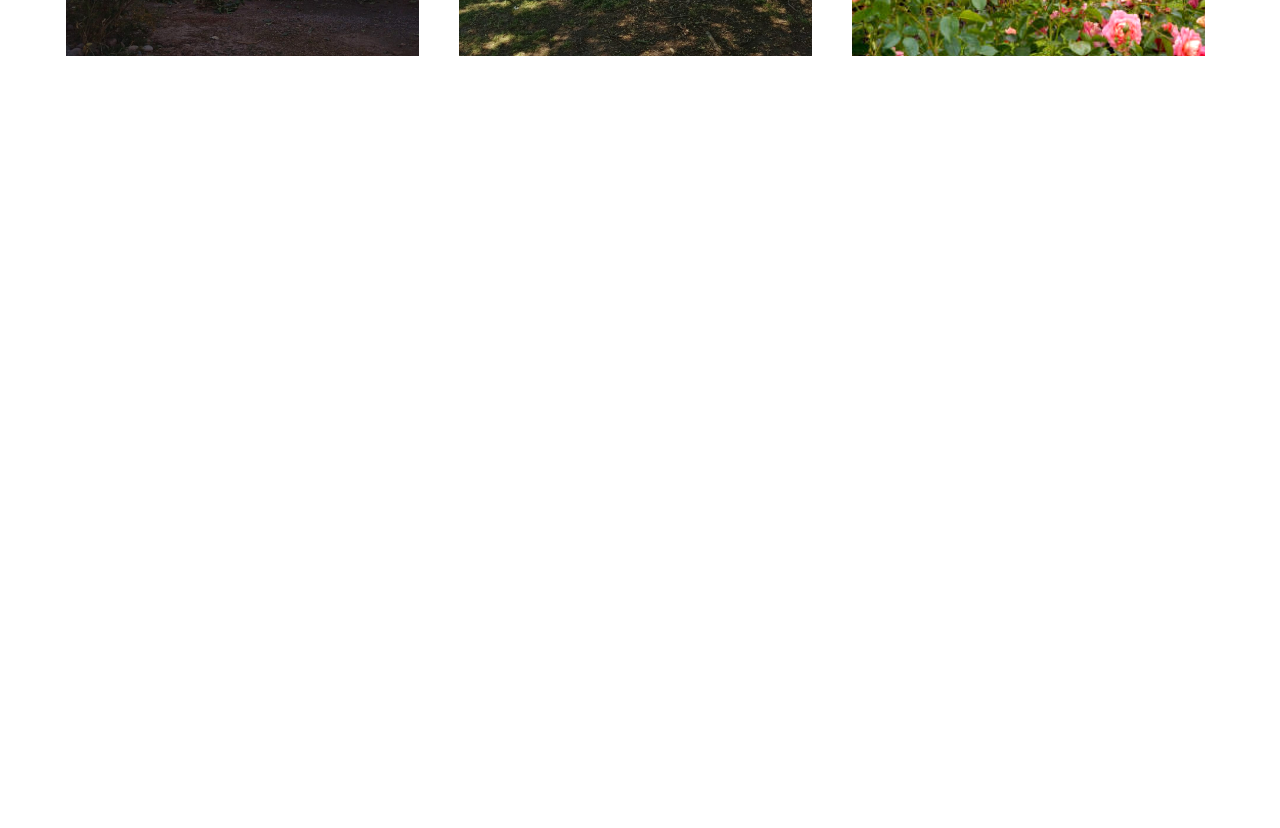
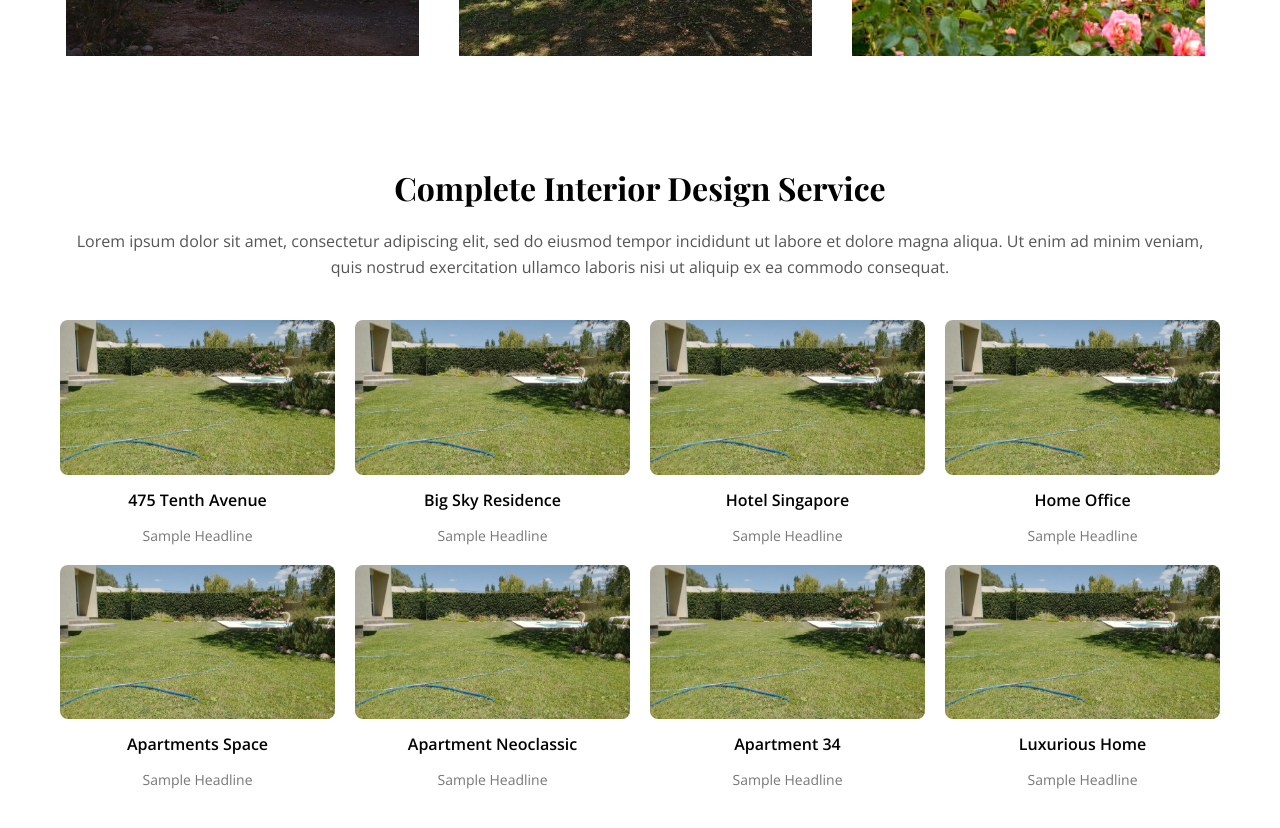
Before and after one commit to lefasom/garden, a React (Vite) app: page / in a window 1280 px wide. Shown: the part 1540-2368 px from the top of the page. Before the commit the page ends 1666 px from the top, so only its background shows below. Built offline with nearby package versions, Linux system fonts and the light colour scheme.

Commit message:
image with visible in and out

```diff
--- a/src/App.jsx
+++ b/src/App.jsx
@@ -4,6 +4,7 @@ import viteLogo from '/vite.svg'
 import './App.css'
 import Header from './components/Header'
 import Grid from './components/Grid'
+import InteriorDesignGrid from './components/InteriorDesignGrid'
 
 function App() {
   const [count, setCount] = useState(0)
@@ -12,6 +13,7 @@ function App() {
     <>
      <Header/>
      <Grid/>
+     <InteriorDesignGrid/>
     </>
   )
 }
--- /dev/null
+++ b/src/components/InteriorDesignGrid.jsx
@@ -0,0 +1,67 @@
+import React, { useEffect, useRef } from 'react';
+import './interior.css'; // Importa el archivo CSS
+
+const InteriorDesignGrid = () => {
+  const projects = [
+    { title: '475 Tenth Avenue', headline: 'Sample Headline' },
+    { title: 'Big Sky Residence', headline: 'Sample Headline' },
+    { title: 'Hotel Singapore', headline: 'Sample Headline' },
+    { title: 'Home Office', headline: 'Sample Headline' },
+    { title: 'Apartments Space', headline: 'Sample Headline' },
+    { title: 'Apartment Neoclassic', headline: 'Sample Headline' },
+    { title: 'Apartment 34', headline: 'Sample Headline' },
+    { title: 'Luxurious Home', headline: 'Sample Headline' },
+  ];
+
+  const cardRefs = useRef([]);
+
+  useEffect(() => {
+    const observer = new IntersectionObserver(
+      (entries) => {
+        entries.forEach((entry) => {
+          if (entry.isIntersecting) {
+            entry.target.classList.add('visible');
+          } else {
+            entry.target.classList.remove('visible'); // Elimina la clase si no está visible
+          }
+        });
+      },
+      { threshold: 0.1 } // Ajusta para definir cuándo el elemento está visible
+    );
+
+    cardRefs.current.forEach((card) => {
+      if (card) observer.observe(card);
+    });
+
+    return () => {
+      cardRefs.current.forEach((card) => {
+        if (card) observer.unobserve(card);
+      });
+    };
+  }, []);
+
+  return (
+    <div className="container">
+      <h2 className="title">Complete Interior Design Service</h2>
+      <p className="description">
+        Lorem ipsum dolor sit amet, consectetur adipiscing elit, sed do eiusmod tempor incididunt ut labore et dolore magna aliqua.
+        Ut enim ad minim veniam, quis nostrud exercitation ullamco laboris nisi ut aliquip ex ea commodo consequat.
+      </p>
+      <div className="grid2">
+        {projects.map((project, index) => (
+          <div
+            key={index}
+            className="card"
+            ref={(el) => cardRefs.current.push(el)}
+          >
+            <img src="./fondo1.png" alt={project.title} className="image2" />
+            <h3 className="project-title">{project.title}</h3>
+            <p className="headline">{project.headline}</p>
+          </div>
+        ))}
+      </div>
+    </div>
+  );
+};
+
+export default InteriorDesignGrid;
--- /dev/null
+++ b/src/components/interior.css
@@ -0,0 +1,91 @@
+@import url('https://fonts.googleapis.com/css2?family=Open+Sans:wght@400;600&family=Playfair+Display:wght@700&display=swap');
+
+.container {
+  max-width: 1200px;
+  margin: 0 auto;
+  padding: 40px 20px;
+  text-align: center;
+}
+
+.title {
+  font-family: 'Playfair Display', serif;
+  font-size: 32px;
+  font-weight: 700;
+  margin-bottom: 20px;
+}
+
+.description {
+  font-family: 'Open Sans', sans-serif;
+  font-size: 16px;
+  color: #555;
+  margin-bottom: 40px;
+  line-height: 1.6;
+}
+
+.grid2 {
+  display: grid;
+  grid-template-columns: repeat(1, 1fr); /* Por defecto, 1 columna */
+  gap: 20px;
+}
+
+.card {
+  text-align: center;
+  opacity: 0; /* Ocultas al inicio */
+  transform: scale(0.5); /* Empieza pequeño */
+  transition: transform 0.3s ease, opacity 0.3s ease;
+}
+
+.card.visible {
+  opacity: 1;
+  transform: scale(1);
+}
+
+.image2 {
+  width: 100%;
+  height: auto;
+  border-radius: 8px;
+  margin-bottom: 10px;
+}
+
+.project-title {
+  font-family: 'Open Sans', sans-serif;
+  font-size: 16px;
+  font-weight: 600;
+  margin-bottom: 5px;
+}
+
+.headline {
+  font-family: 'Open Sans', sans-serif;
+  font-size: 14px;
+  color: #777;
+}
+
+/* Media Queries para el grid responsivo */
+
+/* 1 columna para pantallas por debajo de 500px */
+@media (max-width: 499px) {
+  .grid2 {
+    grid-template-columns: repeat(1, 1fr);
+  }
+}
+
+/* 2 columnas entre 500px y 699px */
+@media (min-width: 500px) and (max-width: 699px) {
+  .grid2 {
+    grid-template-columns: repeat(2, 1fr);
+  }
+}
+
+/* 3 columnas entre 700px y 1199px */
+@media (min-width: 700px) and (max-width: 1199px) {
+  .grid2 {
+    grid-template-columns: repeat(3, 1fr);
+  }
+}
+
+/* 4 columnas para pantallas mayores a 1200px */
+@media (min-width: 1200px) {
+  .grid2 {
+    grid-template-columns: repeat(4, 1fr);
+  }
+}
```
